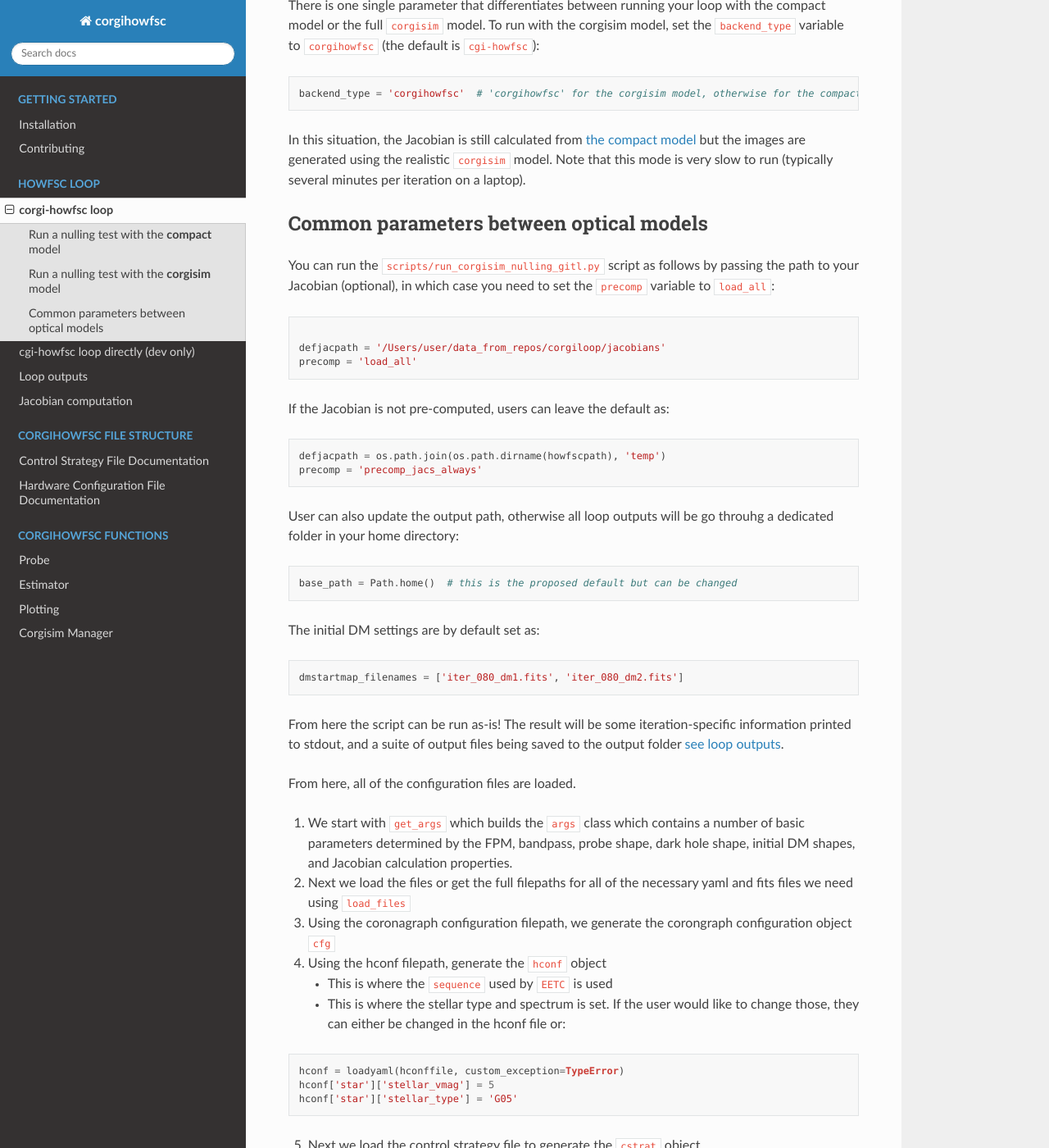
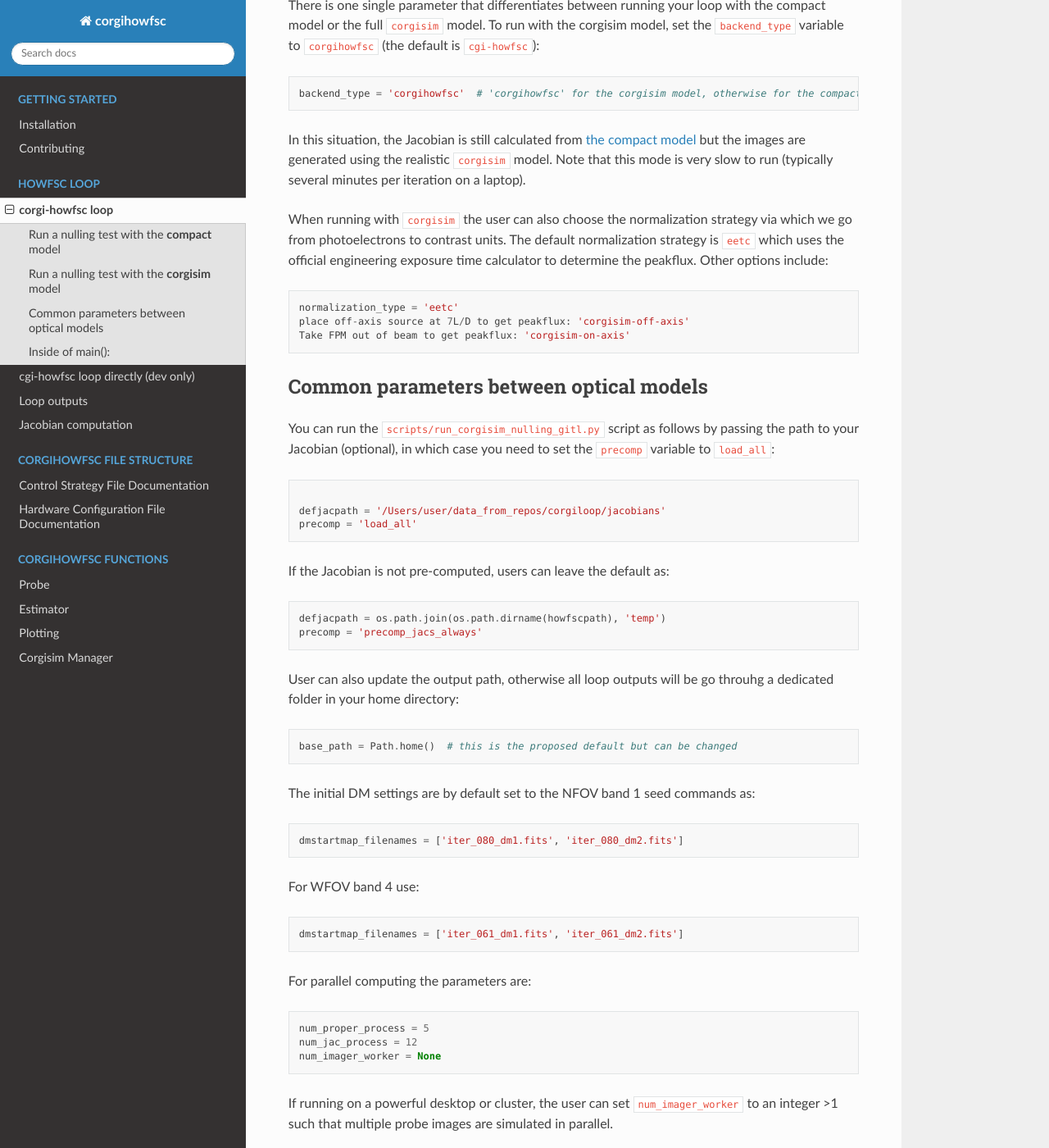
Before and after one commit to roman-corgi/corgihowfsc, a Sphinx documentation site: the page built from docs/source/gitl_corgi_howfsc.md, in a window 1280 px wide and 1400 px high, scrolled down 1206 px. Shown: the whole window at 82% size. Built offline with Sphinx 7.4.7 and the Read the Docs theme 3.1.0, drawn with Linux system fonts in a browser that asks for light colours; some of the changed text lies outside the part shown.

Commit message:
Update gitl_corgi_howfsc.md

````diff
--- a/docs/source/gitl_corgi_howfsc.md
+++ b/docs/source/gitl_corgi_howfsc.md
@@ -47,6 +47,13 @@ In this situation, the Jacobian is still calculated from [the compact model](jac
 using the realistic `corgisim` model.  Note that this mode is very slow to run
 (typically several minutes per iteration on a laptop).
 
+When running with `corgisim` the user can also choose the normalization strategy via which we go from photoelectrons to contrast units. The default normalization strategy is `eetc` which uses the official engineering exposure time calculator to determine the peakflux. Other options include:
+```python
+normalization_type = 'eetc'
+place off-axis source at 7L/D to get peakflux: 'corgisim-off-axis'
+Take FPM out of beam to get peakflux: 'corgisim-on-axis'
+```
+
 ## Common parameters between optical models
 
 You can run the `scripts/run_corgisim_nulling_gitl.py` script as follows by passing the path to your Jacobian (optional),
@@ -65,13 +72,28 @@ User can also update the output path, otherwise all loop outputs will be go thro
 ```python
 base_path = Path.home()  # this is the proposed default but can be changed
 ```
-The initial DM settings are by default set as:
+The initial DM settings are by default set to the NFOV band 1 seed commands as:
 ```python
 dmstartmap_filenames = ['iter_080_dm1.fits', 'iter_080_dm2.fits']
 ```
+For WFOV band 4 use:
+```python
+dmstartmap_filenames = ['iter_061_dm1.fits', 'iter_061_dm2.fits']
+```
+
+For parallel computing the parameters are:
+```python
+num_proper_process = 5
+num_jac_process = 12
+num_imager_worker = None
+```
+If running on a powerful desktop or cluster, the user can set `num_imager_worker` to an integer >1 such that multiple probe images are simulated in parallel.
+
+
 From here the script can be run as-is! The result will be some iteration-specific information printed to stdout, and a
 suite of output files being saved to the output folder [see loop outputs](loop_outputs.md).
 
+## Inside of main():
 From here, all of the configuration files are loaded.
 1. We start with `get_args` which builds the `args` class which contains a number of basic parameters
 determined by the FPM, bandpass, probe shape, dark hole shape, initial DM shapes, and Jacobian calculation properties.
@@ -90,6 +112,8 @@ hconf['star']['stellar_type'] = 'G05'
    * This is where the probe amplitude schedule and EFC regularization schedules are defined
 6. Define the `esitmator`
 7. Define the `probes` class
+8. Define `imager` class
+**Note** any `proper` keyword can be passed through `corgi_overrides` as long as the key used in `corgi_overrides` is the same as the key for the relevant `proper_keyword`.
 
 If user would like to compare the output with the compact model, the recommended method is to
 use [corgi-howfs with the compact model](#run-a-nulling-test-on-compact-model).
````
